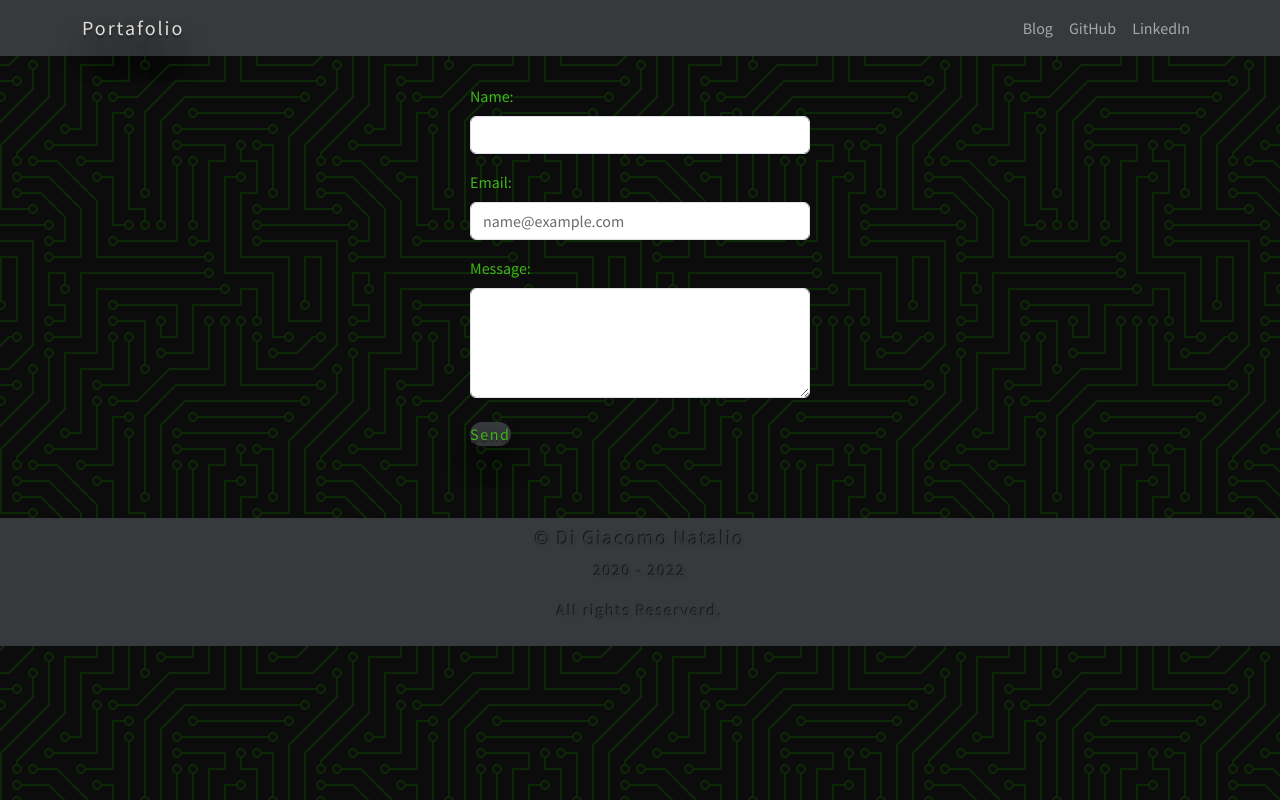
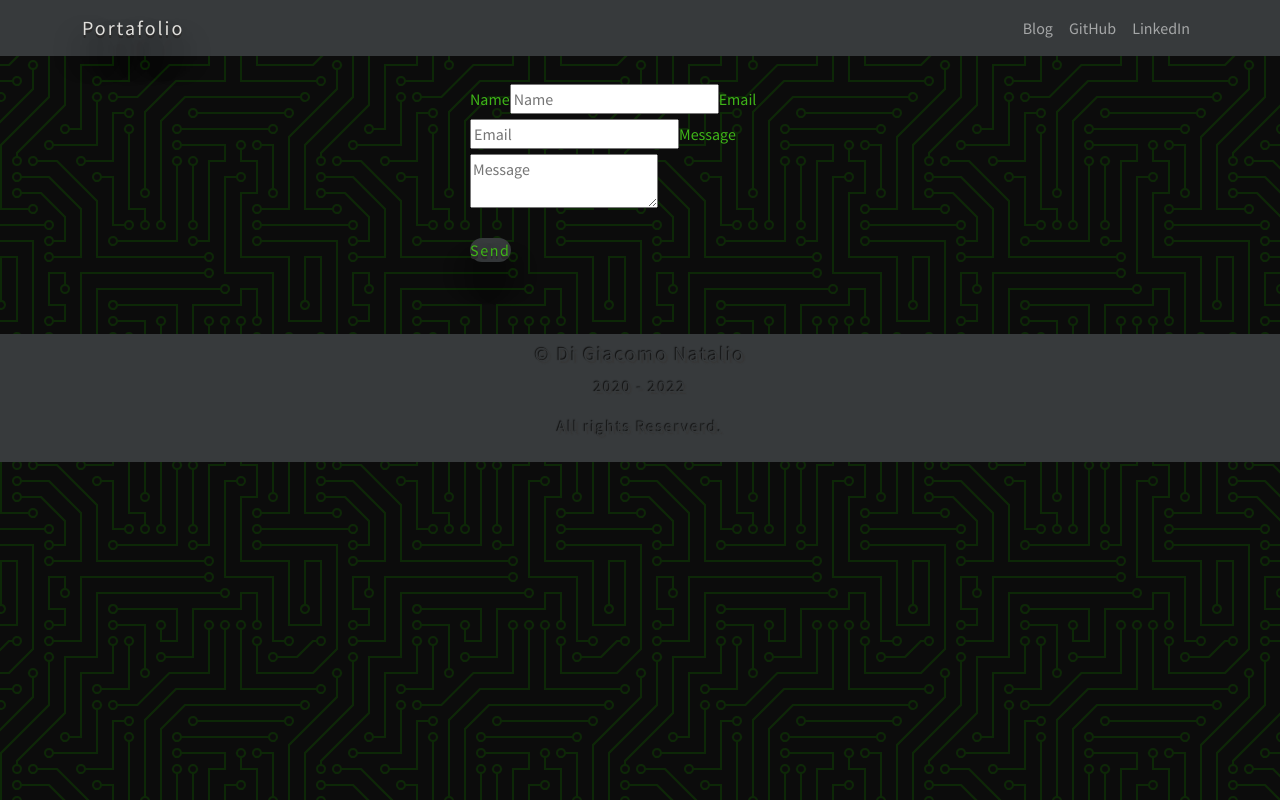
Before and after one commit to Nataliodg/next-portafolio, a Next.js app: page /contactForm in a window 1280 px wide. Built offline with nearby package versions, Linux system fonts and the light colour scheme; a small style sheet from the web is missing.

Commit message:
form update

```diff
--- a/pages/contactForm.js
+++ b/pages/contactForm.js
@@ -6,50 +6,26 @@
 
 const ContactForm = () => {
 
-	const [name, setName] = useState('');
-	const [email, setEmail] = useState('');
-	const [message, setMessage] = useState('');
-
-	const onSubmit = async (e) => {
-		e.preventDefault();
-		await fetch(FORMSPARK_ACTION_URL, {
-		method: "POST",
-		headers: {
-			"Content-Type": "application/json",
-			Accept: "application/json",
-		},
-		body: JSON.stringify({
-			name,
-			email,
-			message,
-		}),
-		});
-		alert("Form submitted");
-	};
-
 
 
 	return(
 		<Layout footer={true}>
 			<div className="row p-4">
 				<div className="col-md-4 offset-md-4 ">
-					<form onSubmit={onSubmit}>
-						<div className="mb-3">
-							<label for="exampleFormControlInput1" className="form-label text-success ">Name:</label>
-							<input type='text' value={name} onChange={(e)=>setName(e.target.value)}   className="form-control rounded" placeholder=""/>
-						</div>
-						<div className="mb-3">
-							<label for="exampleFormControlInput1" className="form-label text-success">Email:</label>
-							<input type='email' value={email} onChange={(e)=>setEmail(e.target.value)} name='email' className="form-control rounded" placeholder="name@example.com"/>
-						</div>
-						<div className="mb-3">
-							<label for="exampleFormControlTextarea1" className="form-label text-success">Message:</label>
-							<textarea type='text'  value={message} onChange={(e) => setMessage(e.target.value)} name='message'  className="form-control rounded" rows="4"></textarea>
-						</div>
-						<div className="mb-3 text-center">
-							<button type="submit" className="btn btn-outline-dark border-success rounded-pill more-style nav-link text-success my-4 bg-dark">Send</button>
-						</div>
-					</form>
+				<form action="https://submit-form.com/21WJU6nd">
+					<label for="name" className="form-label text-success">Name</label>
+					<input type="text" id="name" name="name" placeholder="Name" required="" />
+					<label for="email" className="form-label text-success">Email</label>
+					<input type="email" id="email" name="email" placeholder="Email" required="" />
+					<label for="message" className="form-label text-success">Message</label>
+					<textarea
+						id="message"
+						name="message"
+						placeholder="Message"
+						required=""
+					></textarea>
+					<button type="submit" className="btn btn-outline-dark border-success rounded-pill more-style nav-link text-success my-4 bg-dark">Send</button>
+				</form>
 				</div>
 			</div>
 		</Layout>
```
